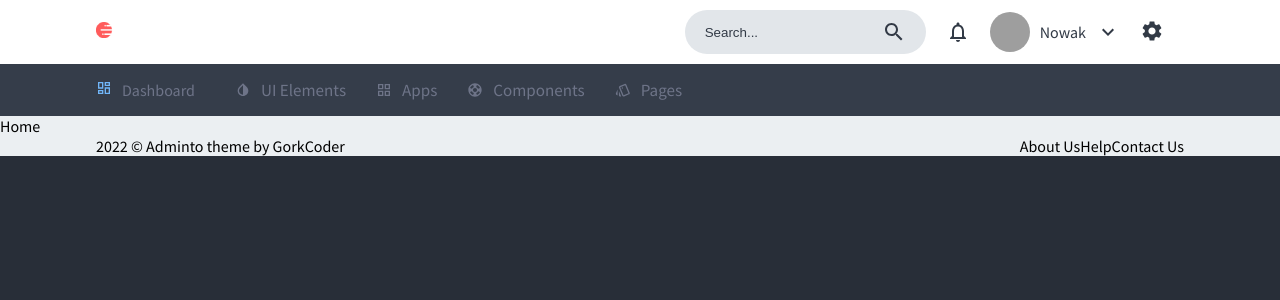
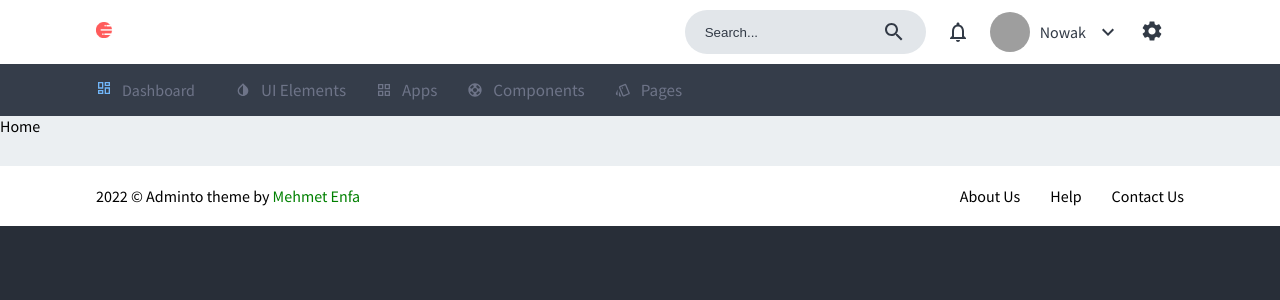
Before and after one commit to mehmetenfa/adminito-dashboad, a React (Create React App) app: page / in a window 1280 px wide. Shown: the top 300 px of the page. Built offline with nearby package versions, Linux system fonts and the light colour scheme; grey boxes are pictures that could not be loaded.

Commit message:
footerStyle

```diff
--- a/src/components/footer/Footer.jsx
+++ b/src/components/footer/Footer.jsx
@@ -8,7 +8,7 @@ const Footer = () => {
         <div className="container flexSB">
           <div className="legal">
             <p>
-              2022 © Adminto theme by <span>GorkCoder</span>
+              2022 © Adminto theme by <span>Mehmet Enfa</span>
             </p>
           </div>
           <div className="links flexSB">
--- a/src/components/footer/footer.css
+++ b/src/components/footer/footer.css
@@ -0,0 +1,17 @@
+footer {
+  background-color: #313844;
+  padding: 20px 0;
+  margin-top: 30px;
+  color: #fff;
+}
+footer span {
+  color: green;
+  opacity: 1;
+}
+footer li {
+  margin-left: 30px;
+}
+.light footer {
+  background-color: #fff;
+  color: #000;
+}
```
